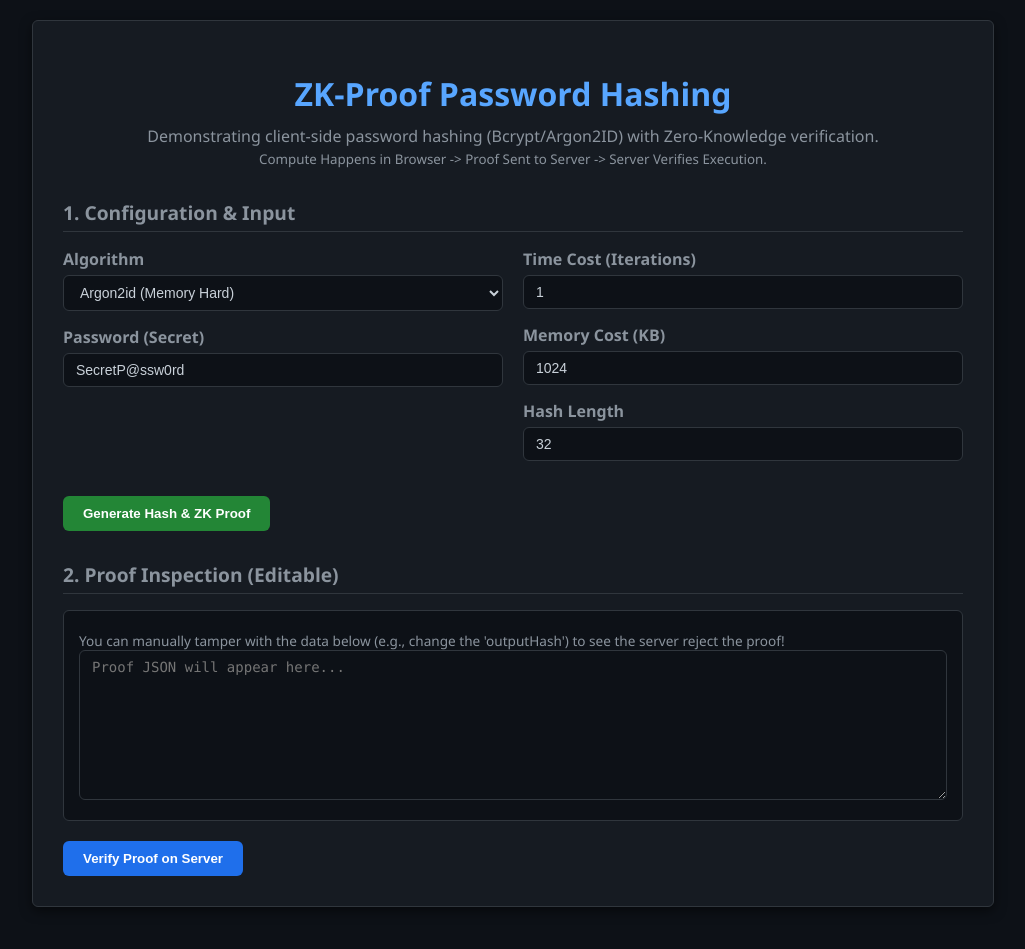
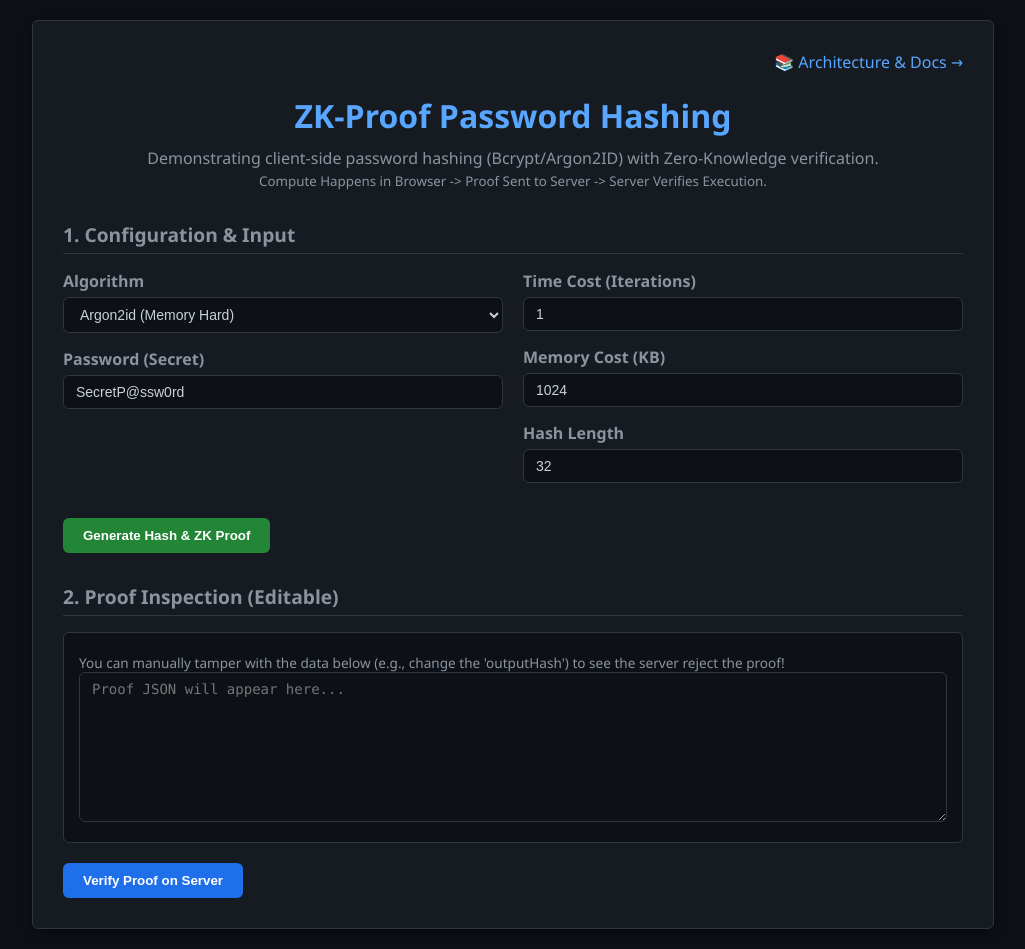
Before and after one commit to kenedii/zk-hashing, a website: page frontend/public/index.html in a window 1280 px wide. Shown: the whole page, without its empty margins (127-1152 px from the left). Before the commit the page ends 927 px from the top, so only its background shows below. Drawn offline with nearby package versions, Linux system fonts and the light colour scheme.

Commit message:
Add documentation link to index.html
Added a link to the architecture documentation in the header.

```diff
--- a/frontend/public/index.html
+++ b/frontend/public/index.html
@@ -22,6 +22,10 @@
 <body>
 
 <div class="container">
+    <div style="text-align: right; margin-bottom: 15px;">
+        <a href="architecture.html" style="color: #58a6ff; text-decoration: none; font-weight: 500;">📚 Architecture & Docs →</a>
+    </div>
+
     <h1>ZK-Proof Password Hashing</h1>
     <div class="description">
         Demonstrating client-side password hashing (Bcrypt/Argon2ID) with Zero-Knowledge verification.
```
